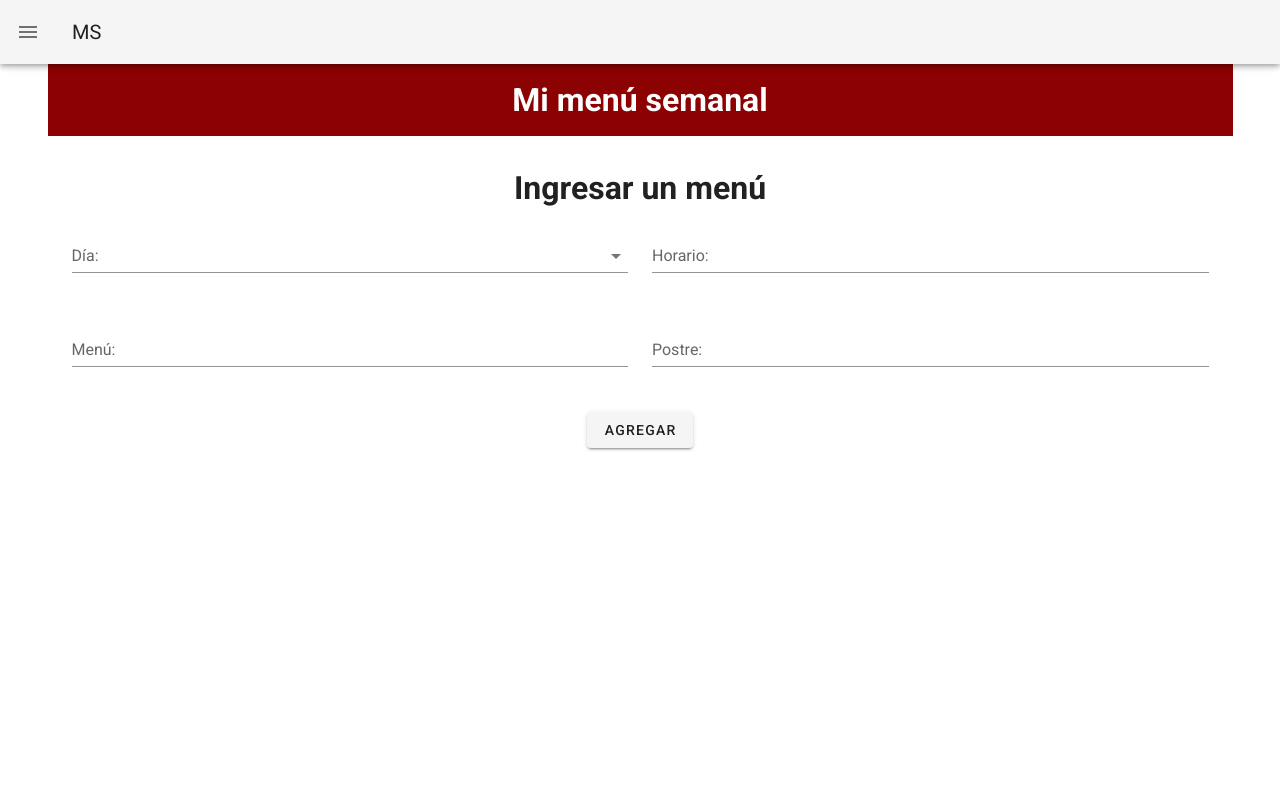
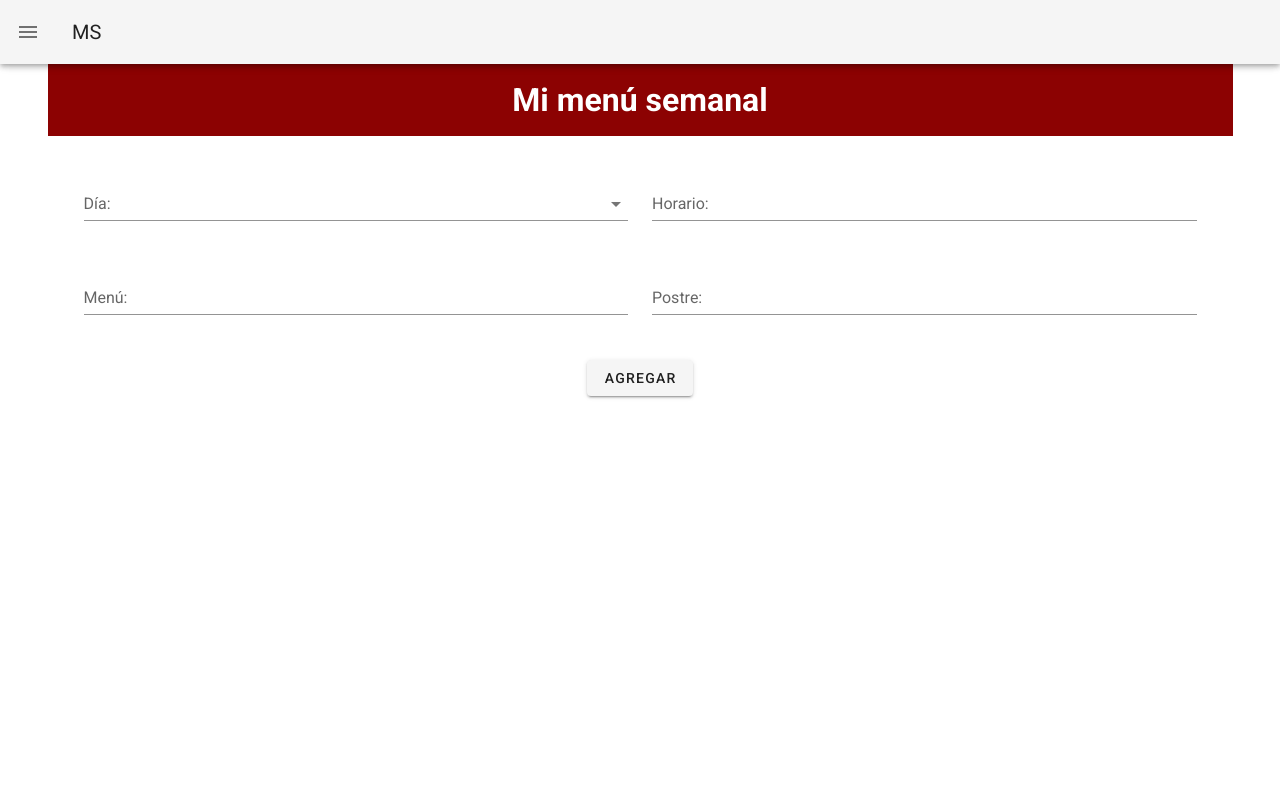
Before and after one commit to Micaela-ux/parcial-2-admn3c-ruiz-micaela, a Vue app: page /#/ingresar in a window 1280 px wide. Shown: the top 800 px of the page. Built offline with nearby package versions, Linux system fonts and the light colour scheme.

Commit message:
add: views IngresarViews

```diff
--- a/src/views/IngresarView.vue
+++ b/src/views/IngresarView.vue
@@ -1,21 +1,19 @@
 <template>
-<v-app>
-  <div class="about pt-4">
-    <h1>Ingresar un menú</h1>
-  </div>
+    <v-container>
 
-    <IngresarMenu></IngresarMenu>
- </v-app>
+      <IngresarMenu></IngresarMenu>
+
+    </v-container>
 </template>
 
+<script>
+  import IngresarMenu from '@/components/IngresarMenu';
 
-<script>
-import IngresarMenu from '@/components/IngresarMenu.vue';
+  export default {
+    name: 'IngresarView',
 
-export default {
-  name: 'HomeView',
-  components: {
-    IngresarMenu,
+    components: {
+      IngresarMenu,
+    }
   }
-}
 </script>
```
